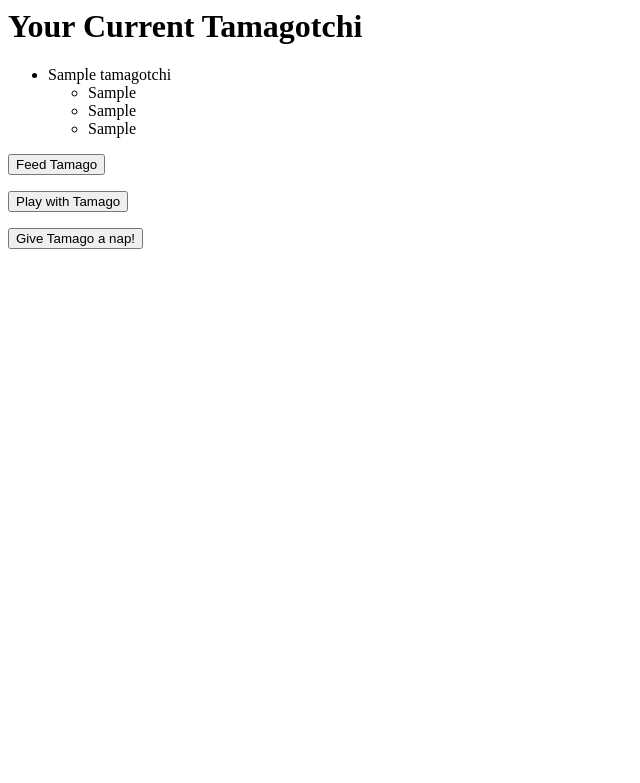
After one commit to ccbpeden/tamagotchi, a PHP site: template views/create_tamago.html.twig in a window 1280 px wide. The commit adds this page. Shown: the top 783 px of the page, without its empty margins (0-640 px from the left). Run offline with PHP 8.4, Linux system fonts and the light colour scheme; the template is opened without the code that fills it: most values are stand-ins (such as "Sample title", 1, 10 or a date in 2020); some libraries are stand-ins or nearby versions.

Commit message:
buildout twig template

```diff
--- /dev/null
+++ b/views/create_tamago.html.twig
@@ -0,0 +1,35 @@
+<html>
+<head>
+    <title>Egg Watcher!</title>
+</head>
+<body>
+    {% if tamagotchi is not empty %}
+        <h1> Your Current Tamagotchi</h1>
+        <ul>
+        {% for tamago in tamagotchi %}
+            <li>{{ tamago.getName }}</li>
+                <ul>
+                    <li>{{ tamago.getFed}}</li>
+                    <li>{{ tamago.getAttention}}</li>
+                    <li>{{ tamago.getRest}}</li>
+                </ul>
+            </ul>
+        {% endfor %}
+        <form action='/feed_Tamago' method='post'>
+            <button type='submit'>Feed Tamago</button>
+        </form>
+        <form action='/attend_Tamago' method='post'>
+            <button type='submit'>Play with Tamago</button>
+        </form>
+        <form action='/rest_Tamago' method='post'>
+            <button type='submit'>Give Tamago a nap!</button>
+        </form>
+    {% endif %}
+    {% if tamagotchi is empty %}
+        <h1> Make a New Tamagotchi!</h1>
+        <form action='/create_tamago' method='post'>
+            <label for='name'>Name</label>
+            <input id='name' name='name' type='text'>
+            <button type='submit'>Add Tamago!</button>
+    {% endif %}
+</body>
--- /dev/null
+++ b/web/index.php
@@ -0,0 +1,4 @@
+<?php
+    $website = require_once __DIR__.'/../app/app.php';
+    $website->run();
+?>
```
Also changed, not shown: app/app.php (added, +42 -0 lines), src/Tamago.php (+19 -0 lines).
